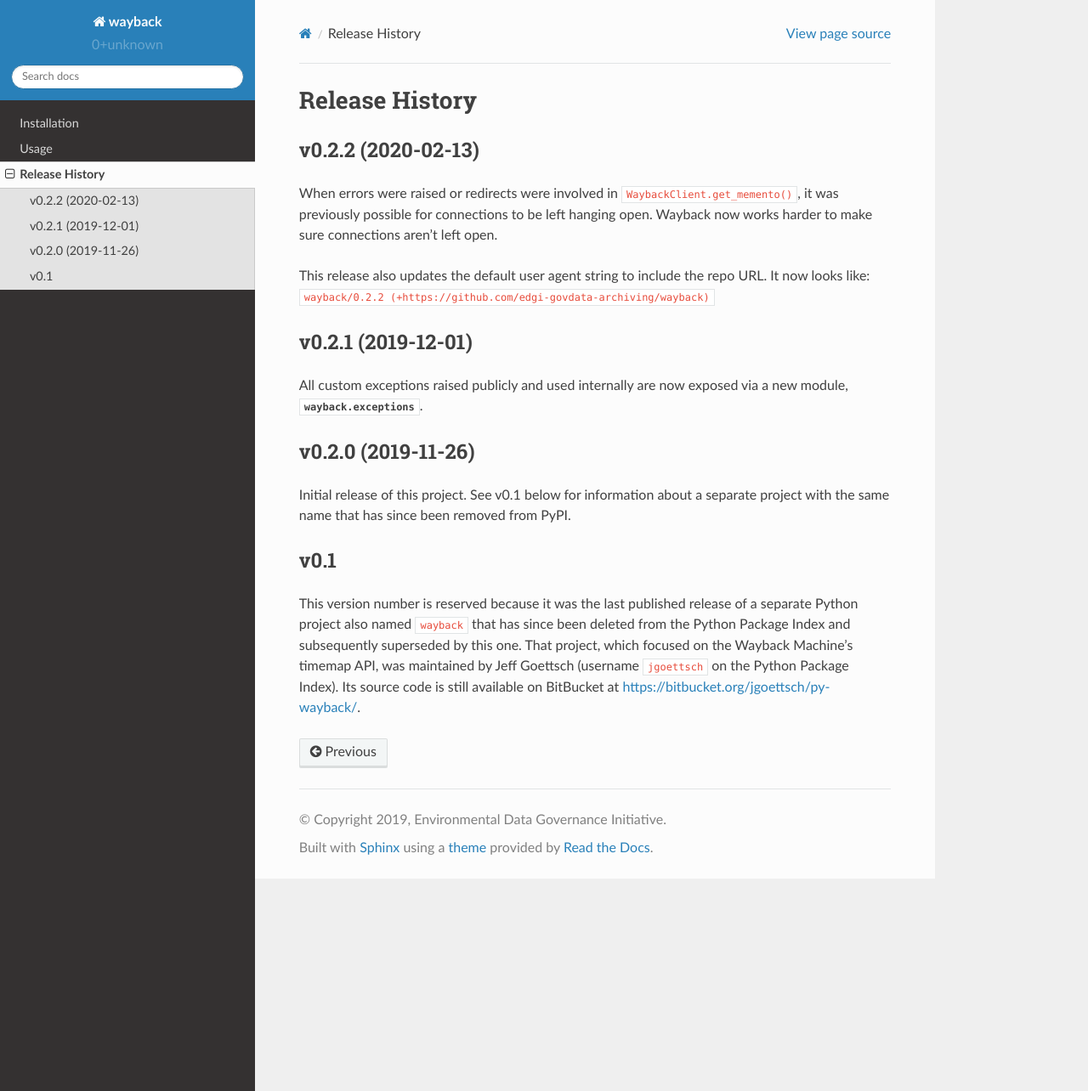
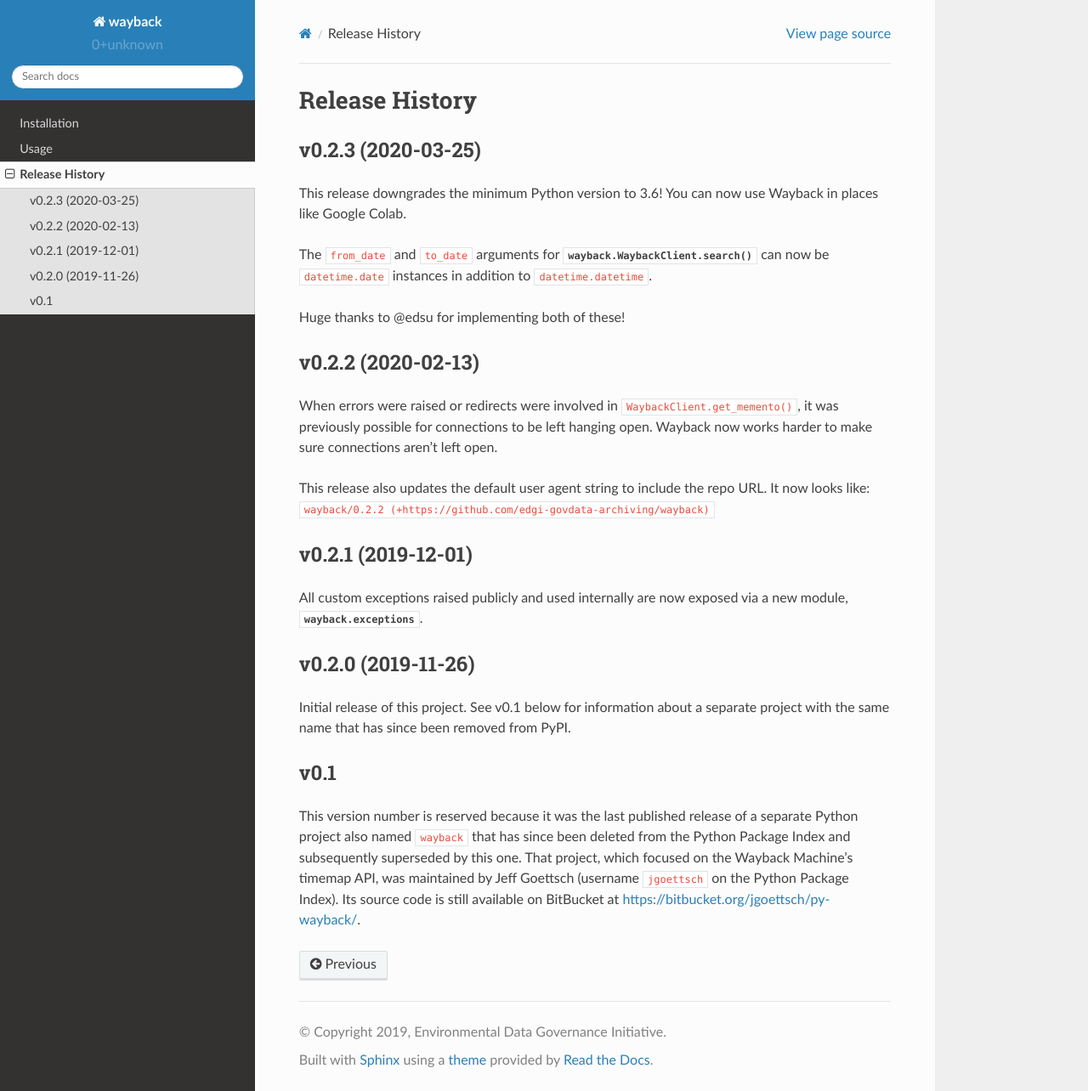
Before and after one commit to edgi-govdata-archiving/wayback, a Sphinx documentation site: the page built from docs/source/release-history.rst, in a window 1280 px wide and 1284 px high. Shown: the whole window at 85% size. Built offline with Sphinx 7.4.7 and the Read the Docs theme 2.0.0, drawn with Linux system fonts in a browser that asks for light colours.

Commit message:
Add release notes for v0.2.3 (#32)

```diff
--- a/docs/source/release-history.rst
+++ b/docs/source/release-history.rst
@@ -1,6 +1,18 @@
 ===============
 Release History
 ===============
+
+v0.2.3 (2020-03-25)
+-------------------
+
+This release downgrades the minimum Python version to 3.6! You can now use
+Wayback in places like Google Colab.
+
+The ``from_date`` and ``to_date`` arguments for
+:meth:`wayback.WaybackClient.search` can now be ``datetime.date`` instances
+in addition to ``datetime.datetime``.
+
+Huge thanks to @edsu for implementing both of these!
 
 v0.2.2 (2020-02-13)
 -------------------
```
